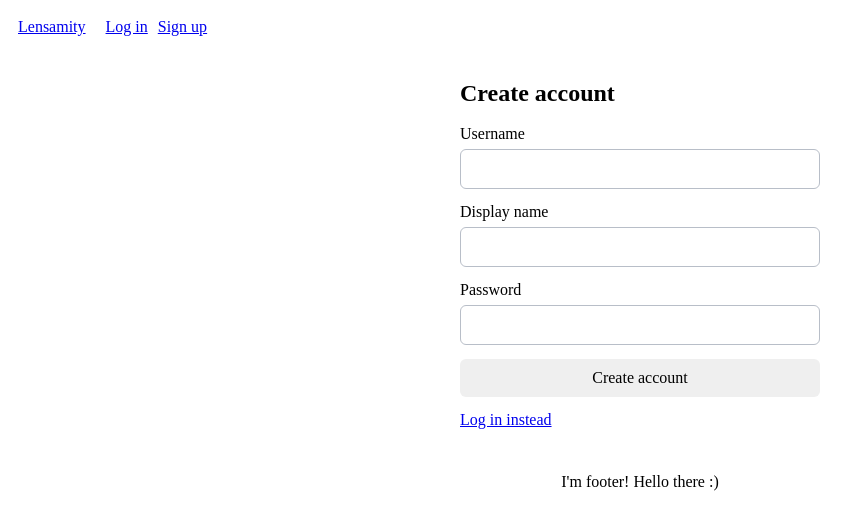
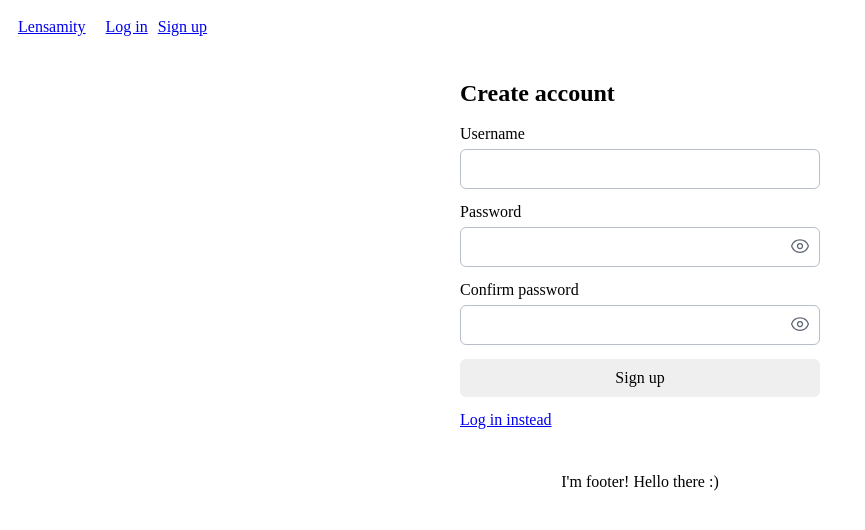
Before and after one commit to ipersids/lens-amity-app, a React (Vite) app in the folder client-web/: page /signup in a window 1280 px wide. Shown: the top 530 px of the page, without its empty margins (0-865 px from the left). Built offline with nearby package versions, Linux system fonts and the light colour scheme; no server answers.

Commit message:
refactor(web): split auth page into LoginForm and SignupForm

```diff
--- a/client-web/package.json
+++ b/client-web/package.json
@@ -11,6 +11,7 @@
     "preview": "vite preview"
   },
   "dependencies": {
+    "@heroicons/react": "^2.2.0",
     "axios": "^1.17.0",
     "react": "^19.2.6",
     "react-dom": "^19.2.6",
--- /dev/null
+++ b/client-web/src/features/auth/components/AuthShell.tsx
@@ -0,0 +1,25 @@
+import type { ReactNode } from "react";
+import { Link } from "react-router";
+
+type AuthShellProps = {
+  title: string;
+  switchTo: string;
+  switchText: string;
+  children: ReactNode;
+};
+
+const AuthShell = ({ title, switchTo, switchText, children }: AuthShellProps) => {
+  return (
+    <section className="auth-page">
+      <div className="auth-form">
+        <h1>{title}</h1>
+
+        {children}
+
+        <Link to={switchTo}>{switchText}</Link>
+      </div>
+    </section>
+  );
+};
+
+export default AuthShell;
--- /dev/null
+++ b/client-web/src/features/auth/components/LoginForm.tsx
@@ -0,0 +1,81 @@
+import { EyeIcon, EyeSlashIcon } from "@heroicons/react/24/outline";
+import { type SubmitEventHandler, useState } from "react";
+import { useNavigate } from "react-router";
+import { useLoading, useLogin } from "../../../stores/auth";
+
+const LoginForm = () => {
+  const login = useLogin();
+  const isLoading = useLoading();
+  const navigate = useNavigate();
+
+  const [username, setUsername] = useState<string>("");
+  const [password, setPassword] = useState<string>("");
+  const [error, setError] = useState<string | null>(null);
+  const [showPassword, setShowPassword] = useState<boolean>(false);
+
+  const handleSubmit: SubmitEventHandler<HTMLFormElement> = async (event) => {
+    event.preventDefault();
+
+    const trimmedUsername = username.trim();
+
+    if (!trimmedUsername || !password) {
+      setError("Username and password are required.");
+      return;
+    }
+
+    try {
+      await login({ username: trimmedUsername, password });
+      navigate("/", { replace: true });
+    } catch (err: unknown) {
+      setError(err instanceof Error ? err.message : "Oops, something went wrong.");
+    }
+  };
+
+  return (
+    <form className="auth-form" onSubmit={handleSubmit}>
+      <label>
+        Username
+        <input
+          autoComplete="username"
+          disabled={isLoading}
+          name="username"
+          onChange={(event) => setUsername(event.target.value)}
+          required
+          type="text"
+          value={username}
+        />
+      </label>
+
+      <label>
+        Password
+        <div className="password-field">
+          <input
+            autoComplete="current-password"
+            disabled={isLoading}
+            name="password"
+            onChange={(event) => setPassword(event.target.value)}
+            required
+            type={showPassword ? "text" : "password"}
+            value={password}
+          />
+          <button
+            type="button"
+            onClick={() => setShowPassword((current) => !current)}
+            disabled={isLoading}
+            aria-label={showPassword ? "Hide password" : "Show password"}
+          >
+            {showPassword ? <EyeSlashIcon /> : <EyeIcon />}
+          </button>
+        </div>
+      </label>
+
+      {error && <p className="auth-error">{error}</p>}
+
+      <button disabled={isLoading} type="submit">
+        {isLoading ? "Making things done" : "Log in"}
+      </button>
+    </form>
+  );
+};
+
+export default LoginForm;
--- /dev/null
+++ b/client-web/src/features/auth/components/SignupForm.tsx
@@ -0,0 +1,116 @@
+import { EyeIcon, EyeSlashIcon } from "@heroicons/react/24/outline";
+import { type SubmitEventHandler, useState } from "react";
+import { useNavigate } from "react-router";
+import { useLoading, useSignup } from "../../../stores/auth";
+
+const SignupForm = () => {
+  const signup = useSignup();
+  const isLoading = useLoading();
+  const navigate = useNavigate();
+
+  const [username, setUsername] = useState<string>("");
+  const [password, setPassword] = useState<string>("");
+  const [confirmPassword, setConfirmPassword] = useState<string>("");
+  const [error, setError] = useState<string | null>(null);
+  const [showPassword, setShowPassword] = useState<boolean>(false);
+  const [showConfirmPassword, setShowConfirmPassword] = useState<boolean>(false);
+
+  const handleSubmit: SubmitEventHandler<HTMLFormElement> = async (event) => {
+    event.preventDefault();
+
+    const trimmedUsername = username.trim();
+
+    if (!trimmedUsername || !password || !confirmPassword) {
+      setError("Username and password are required.");
+      return;
+    }
+
+    if (password !== confirmPassword) {
+      setError("Confirm password and password are different.");
+      return;
+    }
+
+    try {
+      await signup({
+        username: trimmedUsername,
+        displayName: trimmedUsername,
+        password,
+      });
+      navigate("/login", { replace: true });
+      return;
+    } catch (err: unknown) {
+      setError(err instanceof Error ? err.message : "Unable to continue.");
+    }
+  };
+
+  return (
+    <form className="auth-form" onSubmit={handleSubmit}>
+      <label>
+        Username
+        <input
+          autoComplete="username"
+          disabled={isLoading}
+          name="username"
+          onChange={(event) => setUsername(event.target.value)}
+          required
+          type="text"
+          value={username}
+        />
+      </label>
+
+      <label>
+        Password
+        <div className="password-field">
+          <input
+            autoComplete="current-password"
+            disabled={isLoading}
+            name="password"
+            onChange={(event) => setPassword(event.target.value)}
+            required
+            type={showPassword ? "text" : "password"}
+            value={password}
+          />
+          <button
+            type="button"
+            onClick={() => setShowPassword((current) => !current)}
+            disabled={isLoading}
+            aria-label={showPassword ? "Hide password" : "Show password"}
+          >
+            {showPassword ? <EyeSlashIcon /> : <EyeIcon />}
+          </button>
+        </div>
+      </label>
+
+      <label>
+        Confirm password
+        <div className="password-field">
+          <input
+            autoComplete="current-password"
+            disabled={isLoading}
+            name="confirm-password"
+            onChange={(event) => setConfirmPassword(event.target.value)}
+            required
+            type={showPassword ? "text" : "password"}
+            value={confirmPassword}
+          />
+          <button
+            type="button"
+            onClick={() => setShowConfirmPassword((current) => !current)}
+            disabled={isLoading}
+            aria-label={showConfirmPassword ? "Hide password" : "Show password"}
+          >
+            {showConfirmPassword ? <EyeSlashIcon /> : <EyeIcon />}
+          </button>
+        </div>
+      </label>
+
+      {error && <p className="auth-error">{error}</p>}
+
+      <button disabled={isLoading} type="submit">
+        {isLoading ? "Making things done" : "Sign up"}
+      </button>
+    </form>
+  );
+};
+
+export default SignupForm;
--- /dev/null
+++ b/client-web/src/features/auth/index.tsx
@@ -0,0 +1,5 @@
+import AuthShell from "./components/AuthShell";
+import LoginForm from "./components/LoginForm";
+import SignupForm from "./components/SignupForm";
+
+export { AuthShell, LoginForm, SignupForm };
--- a/client-web/src/pages/AuthPage.tsx
+++ b/client-web/src/pages/AuthPage.tsx
@@ -1,6 +1,6 @@
-import { type SubmitEventHandler, useState } from "react";
-import { Link, Navigate, useNavigate } from "react-router";
-import { useLoading, useLogin, useSignup, useUser } from "../stores/auth";
+import { Navigate } from "react-router";
+import { AuthShell, LoginForm, SignupForm } from "../features/auth";
+import { useUser } from "../stores/auth";
 
 type AuthPageProps = {
   mode: "signup" | "login";
@@ -8,15 +8,6 @@ type AuthPageProps = {
 
 const AuthPage = ({ mode }: AuthPageProps) => {
   const user = useUser();
-  const signup = useSignup();
-  const login = useLogin();
-  const isLoading = useLoading();
-  const navigate = useNavigate();
-
-  const [username, setUsername] = useState("");
-  const [displayName, setDisplayName] = useState("");
-  const [password, setPassword] = useState("");
-  const [error, setError] = useState<string | null>(null);
 
   if (user) {
     return <Navigate to="/" replace />;
@@ -27,90 +18,10 @@ const AuthPage = ({ mode }: AuthPageProps) => {
   const switchTo = isSignup ? "/login" : "/signup";
   const switchText = isSignup ? "Log in instead" : "Create an account";
 
-  const handleSubmit: SubmitEventHandler<HTMLFormElement> = async (event) => {
-    event.preventDefault();
-    setError(null);
-
-    const trimmedUsername = username.trim();
-    const trimmedDisplayName = displayName.trim();
-
-    if (!trimmedUsername || !password) {
-      setError("Username and password are required.");
-      return;
-    }
-
-    try {
-      if (isSignup) {
-        await signup({
-          username: trimmedUsername,
-          displayName: trimmedDisplayName || undefined,
-          password,
-        });
-        navigate("/login", { replace: true });
-        return;
-      }
-
-      await login({ username: trimmedUsername, password });
-      navigate("/", { replace: true });
-    } catch (err: unknown) {
-      setError(err instanceof Error ? err.message : "Unable to continue.");
-    }
-  };
-
   return (
-    <section className="auth-page">
-      <form className="auth-form" onSubmit={handleSubmit}>
-        <h1>{title}</h1>
-
-        <label>
-          Username
-          <input
-            autoComplete="username"
-            disabled={isLoading}
-            name="username"
-            onChange={(event) => setUsername(event.target.value)}
-            required
-            type="text"
-            value={username}
-          />
-        </label>
-
-        {isSignup && (
-          <label>
-            Display name
-            <input
-              autoComplete="name"
-              disabled={isLoading}
-              name="displayName"
-              onChange={(event) => setDisplayName(event.target.value)}
-              type="text"
-              value={displayName}
-            />
-          </label>
-        )}
-
-        <label>
-          Password
-          <input
-            autoComplete={isSignup ? "new-password" : "current-password"}
-            disabled={isLoading}
-            name="password"
-            onChange={(event) => setPassword(event.target.value)}
-            required
-            type="password"
-            value={password}
-          />
-        </label>
-
-        {error && <p className="auth-error">{error}</p>}
-
-        <button disabled={isLoading} type="submit">
-          {isLoading ? "Please wait..." : title}
-        </button>
-
-        <Link to={switchTo}>{switchText}</Link>
-      </form>
-    </section>
+    <AuthShell title={title} switchTo={switchTo} switchText={switchText}>
+      {isSignup ? <SignupForm /> : <LoginForm />}
+    </AuthShell>
   );
 };
 
--- a/client-web/src/styles/style.css
+++ b/client-web/src/styles/style.css
@@ -44,11 +44,13 @@ footer {
 .auth-form input {
   border: 1px solid #b8bec8;
   border-radius: 6px;
+  box-sizing: border-box;
   font: inherit;
   padding: 10px 12px;
+  width: 100%;
 }
 
-.auth-form button {
+.auth-form > button {
   border: 0;
   border-radius: 6px;
   cursor: pointer;
@@ -61,6 +63,28 @@ footer {
   opacity: 0.7;
 }
 
+.password-field {
+  position: relative;
+}
+
+.password-field input {
+  padding-right: 40px;
+}
+
+.password-field button {
+  position: absolute;
+  inset: 0 8px 0 auto;
+  width: 28px;
+  border: 0;
+  background: none;
+  color: #5f6673;
+  cursor: pointer;
+}
+
+.password-field svg {
+  width: 20px;
+}
+
 .auth-error {
   color: #b00020;
   margin: 0;
```
Also changed, not shown: 1 other file (tests, documents, lock files or other folders).
